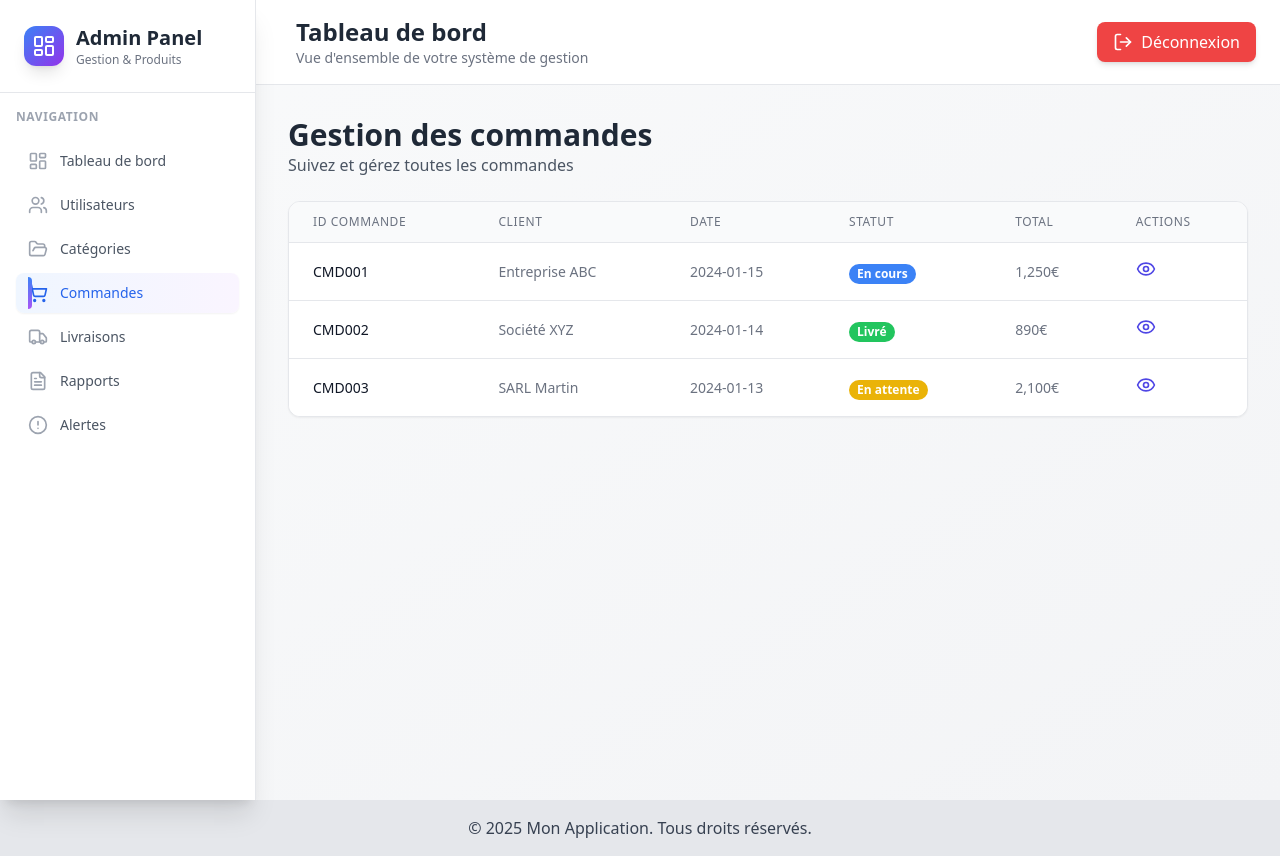
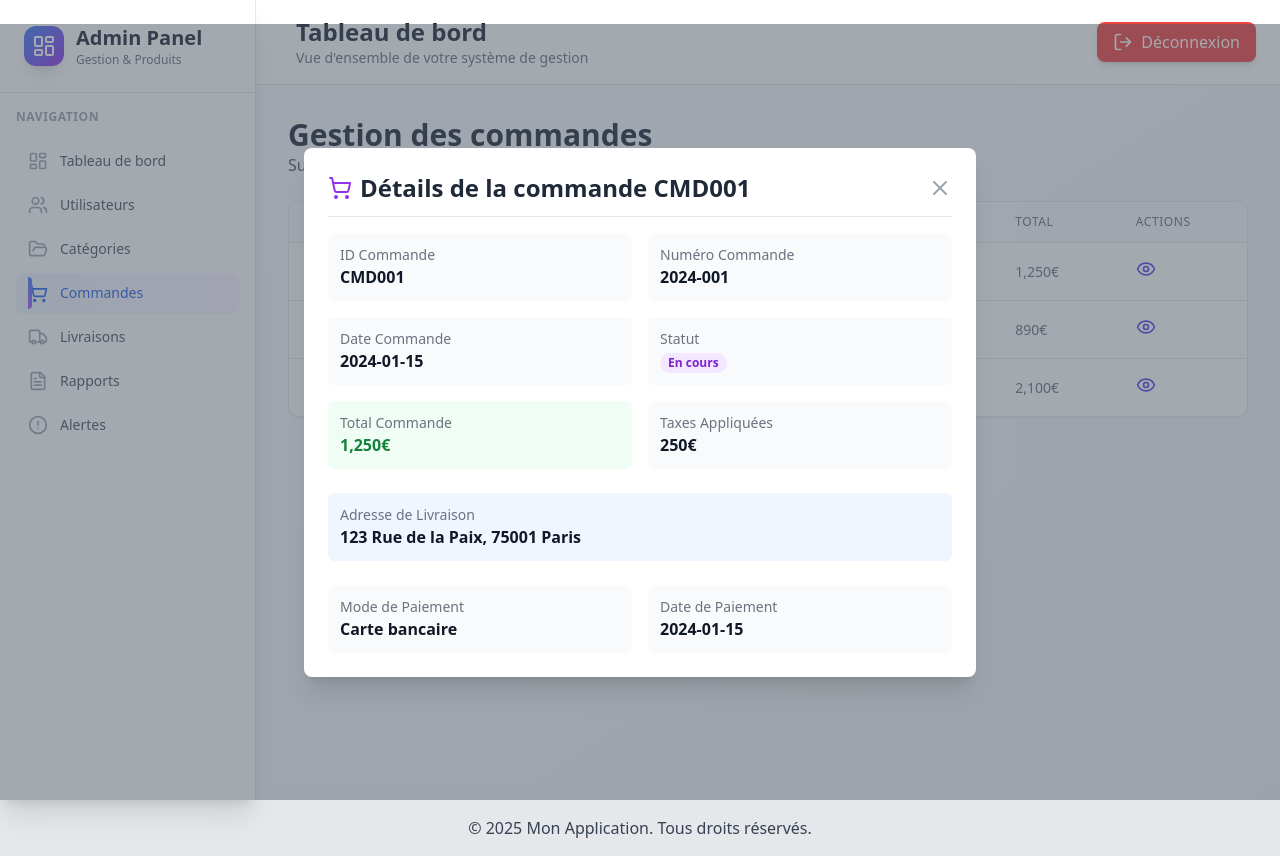
Before and after one commit to azizkcm09/Gestion-des-Fournisseurs-et-Produits-Frontend, a React (Vite) app: page /orders in a window 1280 px wide. Both pictures are taken after a click on the button 1145 px from the left and 269 px from the top of the page. Built offline with nearby package versions, Linux system fonts and the light colour scheme.

Commit message:
add modal to the eye icon

```diff
--- /dev/null
+++ b/src/components/OrderDetailsModal.jsx
@@ -0,0 +1,103 @@
+import React from "react";
+import { X, ShoppingCart } from "lucide-react";
+
+export default function OrderDetailsModal({ isOpen, onClose, order }) {
+  if (!isOpen || !order) return null;
+
+  const getStatusColor = (status) => {
+    switch (status) {
+      case "En cours":
+        return "bg-purple-100 text-purple-700";
+      case "Livré":
+        return "bg-green-100 text-green-700";
+      case "En attente":
+        return "bg-yellow-100 text-yellow-700";
+      default:
+        return "bg-gray-100 text-gray-700";
+    }
+  };
+
+  return (
+    <div className="fixed inset-0 bg-gray-600 bg-opacity-50 flex justify-center items-center z-50">
+      <div className="bg-white rounded-lg shadow-xl p-6 w-full max-w-2xl mx-auto animate-fadeInUp">
+        <div className="flex justify-between items-center border-b pb-3 mb-4">
+          <h2 className="text-2xl font-bold text-gray-800 flex items-center">
+            <ShoppingCart className="w-6 h-6 mr-2 text-purple-600" />
+            Détails de la commande {order.idCommande}
+          </h2>
+          <button
+            onClick={onClose}
+            className="text-gray-400 hover:text-gray-600"
+          >
+            <X className="w-6 h-6" />
+          </button>
+        </div>
+
+        <div className="grid grid-cols-2 gap-4 mb-6">
+          <div className="p-3 bg-gray-50 rounded-md">
+            <p className="text-sm font-medium text-gray-500">ID Commande</p>
+            <p className="text-gray-900 font-semibold">{order.idCommande}</p>
+          </div>
+          <div className="p-3 bg-gray-50 rounded-md">
+            <p className="text-sm font-medium text-gray-500">Numéro Commande</p>
+            <p className="text-gray-900 font-semibold">
+              {order.numeroCommande}
+            </p>
+          </div>
+          <div className="p-3 bg-gray-50 rounded-md">
+            <p className="text-sm font-medium text-gray-500">Date Commande</p>
+            <p className="text-gray-900 font-semibold">{order.dateCommande}</p>
+          </div>
+          <div className="p-3 bg-gray-50 rounded-md">
+            <p className="text-sm font-medium text-gray-500">Statut</p>
+            <span
+              className={`px-2 inline-flex text-xs leading-5 font-semibold rounded-full ${getStatusColor(
+                order.statut
+              )}`}
+            >
+              {order.statut}
+            </span>
+          </div>
+          <div className="p-3 bg-green-50 rounded-md">
+            <p className="text-sm font-medium text-gray-500">Total Commande</p>
+            <p className="text-green-700 font-semibold">
+              {order.totalCommande}
+            </p>
+          </div>
+          <div className="p-3 bg-gray-50 rounded-md">
+            <p className="text-sm font-medium text-gray-500">
+              Taxes Appliquées
+            </p>
+            <p className="text-gray-900 font-semibold">
+              {order.taxesAppliquees}
+            </p>
+          </div>
+        </div>
+
+        <div className="p-3 bg-blue-50 rounded-md mb-6">
+          <p className="text-sm font-medium text-gray-500">
+            Adresse de Livraison
+          </p>
+          <p className="text-gray-900 font-semibold">
+            {order.adresseLivraison}
+          </p>
+        </div>
+
+        <div className="grid grid-cols-2 gap-4">
+          <div className="p-3 bg-gray-50 rounded-md">
+            <p className="text-sm font-medium text-gray-500">
+              Mode de Paiement
+            </p>
+            <p className="text-gray-900 font-semibold">{order.modePaiement}</p>
+          </div>
+          <div className="p-3 bg-gray-50 rounded-md">
+            <p className="text-sm font-medium text-gray-500">
+              Date de Paiement
+            </p>
+            <p className="text-gray-900 font-semibold">{order.datePaiement}</p>
+          </div>
+        </div>
+      </div>
+    </div>
+  );
+}
--- a/src/components/OrderManagementContent.jsx
+++ b/src/components/OrderManagementContent.jsx
@@ -1,7 +1,58 @@
-import React from "react";
+import React, { useState } from "react";
 import OrderTable from "./OrdreTable";
+import OrderDetailsModal from "./OrderDetailsModal";
 
 export default function OrderManagementContent() {
+  const [isModalOpen, setIsModalOpen] = useState(false);
+  const [selectedOrder, setSelectedOrder] = useState(null);
+
+  const orders = [
+    {
+      id: 1,
+      idCommande: "CMD001",
+      numeroCommande: "2024-001",
+      client: "Entreprise ABC",
+      dateCommande: "2024-01-15",
+      statut: "En cours",
+      totalCommande: "1,250€",
+      taxesAppliquees: "250€",
+      adresseLivraison: "123 Rue de la Paix, 75001 Paris",
+      modePaiement: "Carte bancaire",
+      datePaiement: "2024-01-15",
+    },
+    {
+      id: 2,
+      idCommande: "CMD002",
+      numeroCommande: "2024-002",
+      client: "Société XYZ",
+      dateCommande: "2024-01-14",
+      statut: "Livré",
+      totalCommande: "890€",
+      taxesAppliquees: "150€",
+      adresseLivraison: "456 Avenue des Champs, 75008 Paris",
+      modePaiement: "Virement bancaire",
+      datePaiement: "2024-01-14",
+    },
+    {
+      id: 3,
+      idCommande: "CMD003",
+      numeroCommande: "2024-003",
+      client: "SARL Martin",
+      dateCommande: "2024-01-13",
+      statut: "En attente",
+      totalCommande: "2,100€",
+      taxesAppliquees: "300€",
+      adresseLivraison: "789 Boulevard Saint-Michel, 75005 Paris",
+      modePaiement: "PayPal",
+      datePaiement: "2024-01-13",
+    },
+  ];
+
+  const openOrderDetailsModal = (order) => {
+    setSelectedOrder(order);
+    setIsModalOpen(true);
+  };
+
   return (
     <div className="space-y-6 animate-fadeIn">
       <div>
@@ -10,7 +61,12 @@ export default function OrderManagementContent() {
         </h1>
         <p className="text-gray-600">Suivez et gérez toutes les commandes</p>
       </div>
-      <OrderTable />
+      <OrderTable orders={orders} onViewDetails={openOrderDetailsModal} />
+      <OrderDetailsModal
+        isOpen={isModalOpen}
+        onClose={() => setIsModalOpen(false)}
+        order={selectedOrder}
+      />
     </div>
   );
 }
--- a/src/components/OrdreTable.jsx
+++ b/src/components/OrdreTable.jsx
@@ -1,31 +1,7 @@
 import React from "react";
 import { Eye } from "lucide-react";
 
-export default function OrderTable() {
-  const orders = [
-    {
-      id: "CMD001",
-      client: "Entreprise ABC",
-      date: "2024-01-15",
-      status: "En cours",
-      total: "1,250€",
-    },
-    {
-      id: "CMD002",
-      client: "Société XYZ",
-      date: "2024-01-14",
-      status: "Livré",
-      total: "890€",
-    },
-    {
-      id: "CMD003",
-      client: "SARL Martin",
-      date: "2024-01-13",
-      status: "En attente",
-      total: "2,100€",
-    },
-  ];
-
+export default function OrderTable({ orders, onViewDetails }) {
   const getStatusColor = (status) => {
     switch (status) {
       case "En cours":
@@ -84,30 +60,33 @@ export default function OrderTable() {
         </thead>
         <tbody className="bg-white divide-y divide-gray-200">
           {orders.map((order) => (
-            <tr key={order.id}>
+            <tr key={order.idCommande}>
               <td className="px-6 py-4 whitespace-nowrap text-sm font-medium text-gray-900">
-                {order.id}
+                {order.idCommande}
               </td>
               <td className="px-6 py-4 whitespace-nowrap text-sm text-gray-500">
                 {order.client}
               </td>
               <td className="px-6 py-4 whitespace-nowrap text-sm text-gray-500">
-                {order.date}
+                {order.dateCommande}
               </td>
               <td className="px-6 py-4 whitespace-nowrap">
                 <span
                   className={`px-2 inline-flex text-xs leading-5 font-semibold rounded-full ${getStatusColor(
-                    order.status
+                    order.statut
                   )}`}
                 >
-                  {order.status}
+                  {order.statut}
                 </span>
               </td>
               <td className="px-6 py-4 whitespace-nowrap text-sm text-gray-500">
-                {order.total}
+                {order.totalCommande}
               </td>
               <td className="px-6 py-4 whitespace-nowrap text-sm font-medium">
-                <button className="text-indigo-600 hover:text-indigo-900">
+                <button
+                  onClick={() => onViewDetails(order)}
+                  className="text-indigo-600 hover:text-indigo-900"
+                >
                   <Eye className="w-5 h-5" />
                 </button>
               </td>
```
